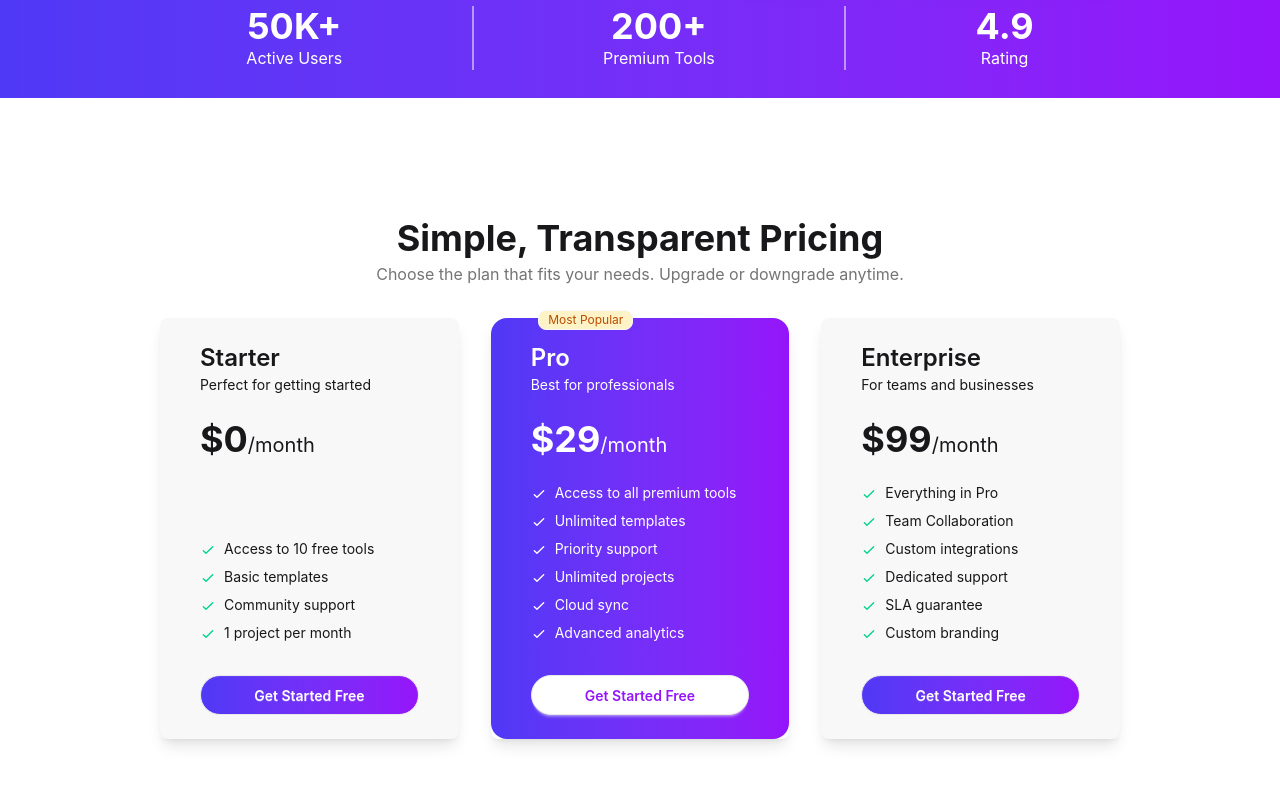
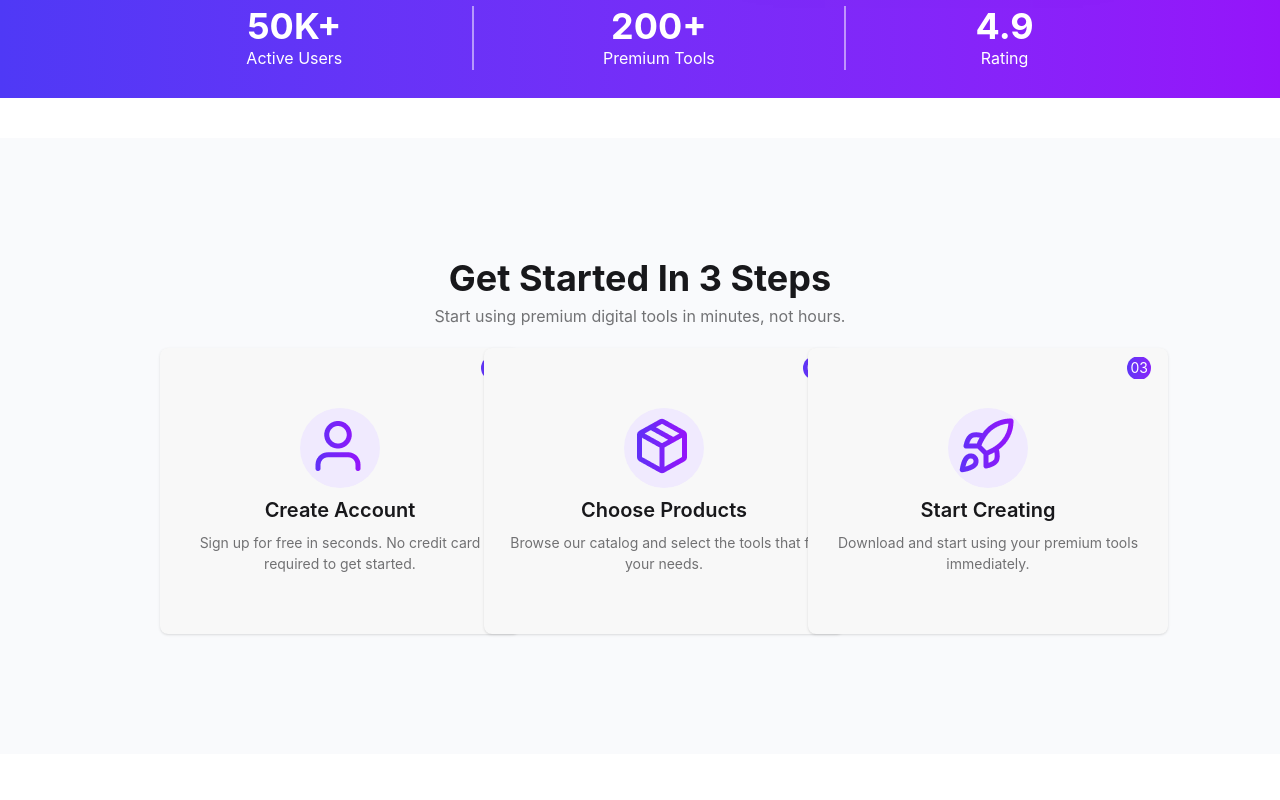
Before and after one commit to Nafiul-Islam-Eshan/DigiTools-Platform, a React (Vite) app: page / in a window 1280 px wide. Shown: the part 620-1420 px from the top of the page. Built offline with nearby package versions, Linux system fonts and the light colour scheme.

Commit message:
Get started: All set

```diff
--- a/src/App.jsx
+++ b/src/App.jsx
@@ -2,6 +2,7 @@ import "./App.css";
 import Achievement from "./Components/Achievement/Achievement";
 import Banner from "./Components/Banner/Banner";
 import Footer from "./Components/Footer/Footer";
+import GetStarted from "./Components/GetStarted/GetStarted";
 import Navbar from "./Components/Navbar/Navbar";
 import Pricing from "./Components/Pricing/Pricing";
 
@@ -14,6 +15,8 @@ function App() {
 
       <Achievement />
 
+      <GetStarted/>
+
       <Pricing/>
 
       <Footer />
--- /dev/null
+++ b/src/Components/GetStarted/GetStarted.jsx
@@ -0,0 +1,74 @@
+import React from "react";
+import user from "../../assets/user.png";
+import pack from '../../assets/package.png';
+import rocket from '../../assets/rocket.png'
+
+const GetStarted = () => {
+  return (
+    <div className="bg-[#F9FAFC] py-30 ">
+      {/* Container div */}
+      <div className=" w-full md:w-[75%] mx-auto space-y-5">
+        {/* Header */}
+        <div className="space-y-1.5">
+          <h1 className="text-center text-4xl font-bold">
+            Get Started In 3 Steps
+          </h1>
+          <p className="text-center opacity-60">
+            Start using premium digital tools in minutes, not hours.
+          </p>
+        </div>
+        {/* Cards */}
+        <div className="grid grid-cols-1 lg:grid-cols-2 xl:grid-cols-3 gap-3 justify-center items-center">
+          {/* Card 1 */}
+          <div className="card bg-base-200 w-90 shadow-sm mx-auto">
+            <div className="card-body justify-center items-center relative py-15">
+              <div className="badge mask mask-circle bg-linear-to-r from-[#4F39F6] to-[#9514FA]  text-white rounded-full absolute top-2 right-2">
+                01
+              </div>
+              <div className="w-20 h-20 bg-[#f0eafe] rounded-full p-2">
+                <img src={user} alt="" />
+              </div>
+              <h2 className="card-title text-xl">Create Account</h2>
+              <p className="text-center opacity-60">
+                Sign up for free in seconds. No credit card required to get
+                started.
+              </p>
+            </div>
+          </div>
+          {/* Card 2 */}
+          <div className="card bg-base-200 w-90 shadow-sm mx-auto">
+            <div className="card-body justify-center items-center relative py-15">
+              <div className="badge mask mask-circle bg-linear-to-r from-[#4F39F6] to-[#9514FA]  text-white rounded-full absolute top-2 right-2">
+                02
+              </div>
+              <div className="w-20 h-20 bg-[#f0eafe] rounded-full p-2">
+                <img src={pack} alt="" />
+              </div>
+              <h2 className="card-title text-xl">Choose Products</h2>
+              <p className="text-center opacity-60">
+                Browse our catalog and select the tools that fit your needs.
+              </p>
+            </div>
+          </div>
+          {/* Card 3 */}
+          <div className="card bg-base-200 w-90 shadow-sm mx-auto">
+            <div className="card-body justify-center items-center relative py-15">
+              <div className="badge mask mask-circle bg-linear-to-r from-[#4F39F6] to-[#9514FA]  text-white rounded-full absolute top-2 right-2">
+                03
+              </div>
+              <div className="w-20 h-20 bg-[#f0eafe] rounded-full p-2">
+                <img src={rocket} alt="" />
+              </div>
+              <h2 className="card-title text-xl">Start Creating</h2>
+              <p className="text-center opacity-60">
+                Download and start using your premium tools immediately.
+              </p>
+            </div>
+          </div>
+        </div>
+      </div>
+    </div>
+  );
+};
+
+export default GetStarted;
```
